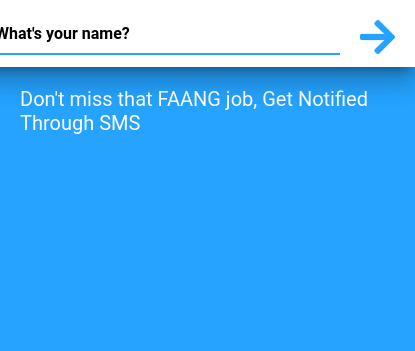
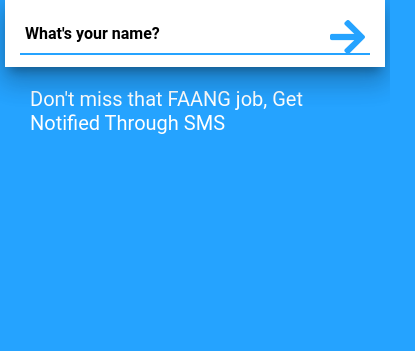
Before and after one commit to Akshattekriwal01/newgrad2022, a website: page public/index.html in a window 390 px wide. Shown: the part 423-774 px from the top of the page, 415 px wide, since content can reach past the window. Drawn offline with nearby package versions, Linux system fonts and the light colour scheme.

Commit message:
css change

```diff
--- a/public/stylesheets/index.css
+++ b/public/stylesheets/index.css
@@ -54,7 +54,16 @@
   box-shadow: 0 16px 24px 2px rgba(0,0,0,0.14), 0 6px 30px 5px rgba(0,0,0,0.12), 0 8px 10px -5px rgba(0,0,0,0.3);
   transition: transform .1s ease-in-out;
 }
-
+@media (max-width: 600px) {
+  #register {
+    max-width: fit-content;
+    background: #fff;
+    position: relative;
+    padding: 2px 15px 20px 15px;
+    box-shadow: 0 16px 24px 2px rgba(0,0,0,0.14), 0 6px 30px 5px rgba(0,0,0,0.12), 0 8px 10px -5px rgba(0,0,0,0.3);
+    transition: transform .1s ease-in-out;
+  }
+}
 #register.close {
   width: 0;
   padding: 0;
@@ -258,3 +267,12 @@
   font-size: 20px;
   padding: 20px;
 }
+
+@media (max-width: 600px) {
+  #submast{
+    color: #fff;
+    font-size: 20px;
+    padding: 20px;
+    padding-left: 30px;
+  }
+}
```
